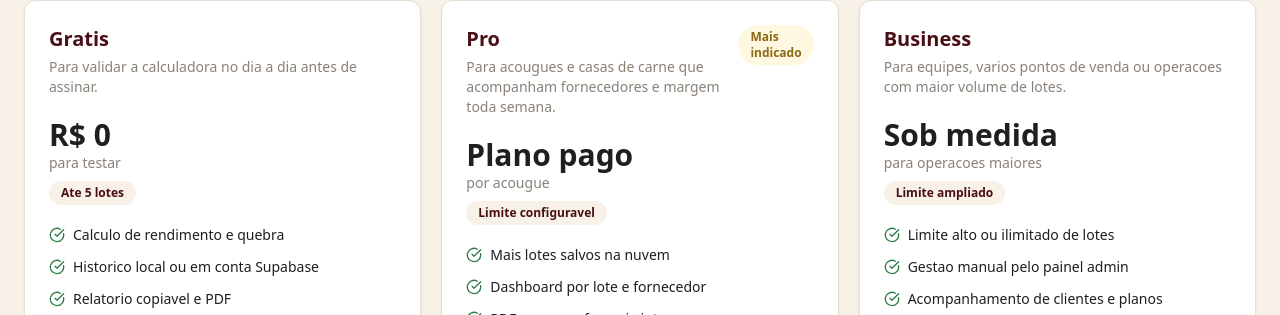
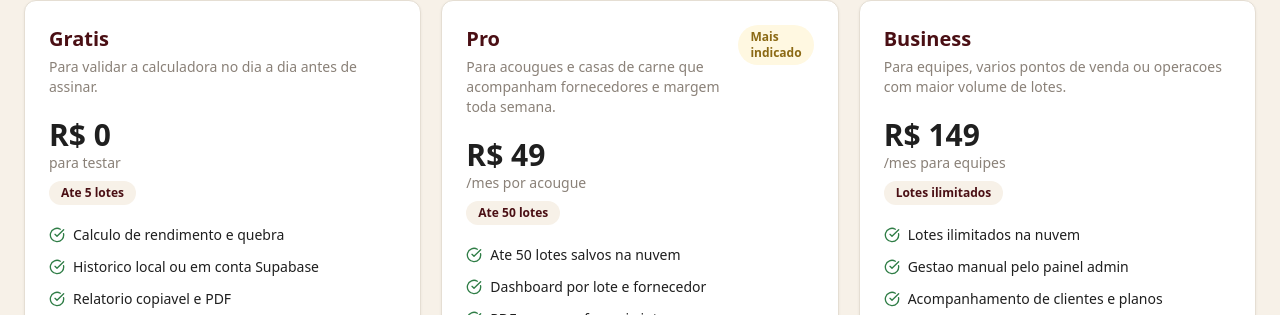
Before and after one commit to samuellopessantana1508-del/lucro-da-carne, a Next.js app: page /planos in a window 1280 px wide. Shown: the part 256-571 px from the top of the page. Built offline with nearby package versions, Linux system fonts and the light colour scheme; no server answers.

Commit message:
Set SaaS plan pricing

```diff
--- a/src/app/admin/page.tsx
+++ b/src/app/admin/page.tsx
@@ -9,6 +9,7 @@ import MetricCard from "@/components/MetricCard";
 import { useAuth } from "@/hooks/useAuth";
 import type { Database, SubscriptionPlan, SubscriptionStatus } from "@/lib/database.types";
 import { formatDateBR } from "@/lib/format";
+import { PLAN_DEFAULT_LIMITS } from "@/lib/plans";
 import { getSupabaseBrowserClient } from "@/lib/supabase";
 
 type ProfileRow = Database["public"]["Tables"]["profiles"]["Row"];
@@ -384,7 +385,15 @@ export default function AdminPage() {
                 </div>
                 <div>
                   <label className="label">Limite de lotes</label>
-                  <input name="lotsLimit" type="number" min="0" step="1" className="input-field" defaultValue="9999" required />
+                  <input
+                    name="lotsLimit"
+                    type="number"
+                    min="0"
+                    step="1"
+                    className="input-field"
+                    defaultValue={PLAN_DEFAULT_LIMITS.pro}
+                    required
+                  />
                 </div>
                 <div>
                   <label className="label">Dias de acesso</label>
--- a/src/lib/plans.ts
+++ b/src/lib/plans.ts
@@ -20,13 +20,19 @@ export const PLAN_LABELS: Record<SubscriptionPlan, string> = {
 
 export const PLAN_DISPLAY_ORDER: SubscriptionPlan[] = ["gratis", "pro", "business"];
 
+export const PLAN_DEFAULT_LIMITS: Record<SubscriptionPlan, number> = {
+  gratis: 5,
+  pro: 50,
+  business: 9999,
+};
+
 export const APP_PLANS: AppPlan[] = [
   {
     id: "gratis",
     name: PLAN_LABELS.gratis,
     price: "R$ 0",
     cadence: "para testar",
-    lotLimit: "Ate 5 lotes",
+    lotLimit: `Ate ${PLAN_DEFAULT_LIMITS.gratis} lotes`,
     description: "Para validar a calculadora no dia a dia antes de assinar.",
     features: [
       "Calculo de rendimento e quebra",
@@ -38,13 +44,13 @@ export const APP_PLANS: AppPlan[] = [
   {
     id: "pro",
     name: PLAN_LABELS.pro,
-    price: "Plano pago",
-    cadence: "por acougue",
+    price: "R$ 49",
+    cadence: "/mes por acougue",
     badge: "Mais indicado",
-    lotLimit: "Limite configuravel",
+    lotLimit: `Ate ${PLAN_DEFAULT_LIMITS.pro} lotes`,
     description: "Para acougues e casas de carne que acompanham fornecedores e margem toda semana.",
     features: [
-      "Mais lotes salvos na nuvem",
+      `Ate ${PLAN_DEFAULT_LIMITS.pro} lotes salvos na nuvem`,
       "Dashboard por lote e fornecedor",
       "PDFs para conferencia interna",
       "Acesso liberado por compra Kirvano",
@@ -54,12 +60,12 @@ export const APP_PLANS: AppPlan[] = [
   {
     id: "business",
     name: PLAN_LABELS.business,
-    price: "Sob medida",
-    cadence: "para operacoes maiores",
-    lotLimit: "Limite ampliado",
+    price: "R$ 149",
+    cadence: "/mes para equipes",
+    lotLimit: "Lotes ilimitados",
     description: "Para equipes, varios pontos de venda ou operacoes com maior volume de lotes.",
     features: [
-      "Limite alto ou ilimitado de lotes",
+      "Lotes ilimitados na nuvem",
       "Gestao manual pelo painel admin",
       "Acompanhamento de clientes e planos",
       "Preparado para suporte comercial",
```
Also changed, not shown: 2 other files (tests, documents, lock files or other folders).
